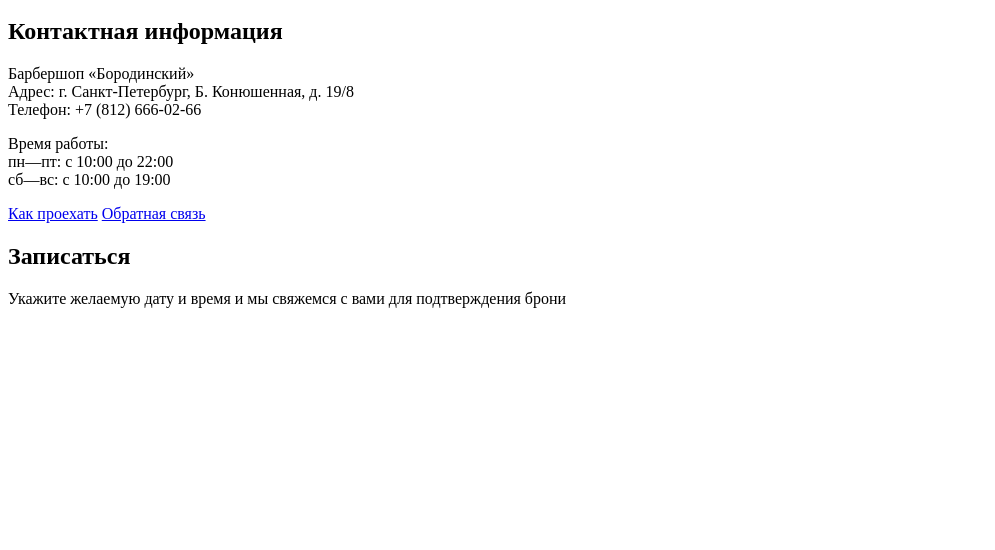
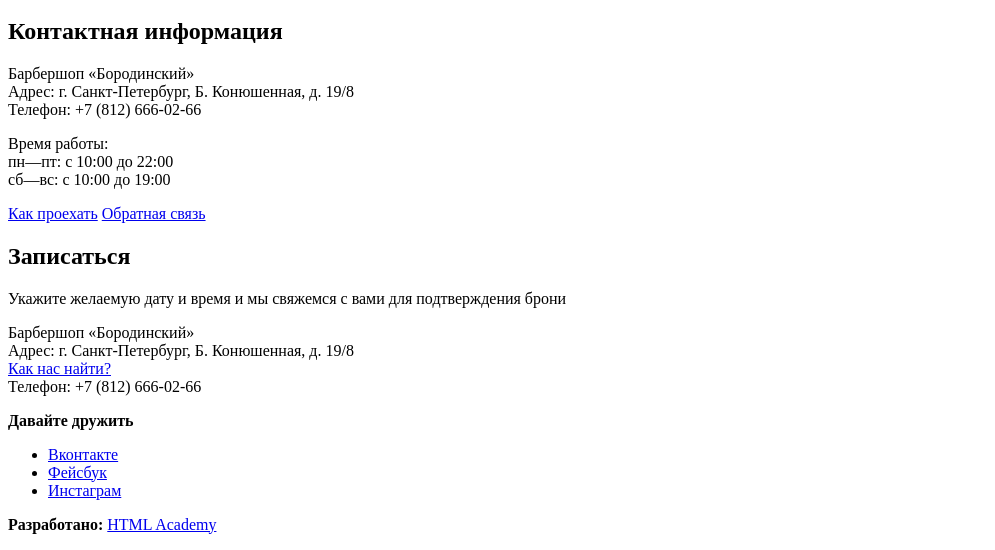
Before and after one commit to mrjack0209/barbershop, a plain HTML site: page index.html in a window 1280 px wide. Shown: the part 848-1398 px from the top of the page, without its empty margins (0-995 px from the left). Before the commit the page ends 1172 px from the top, so only its background shows below. Drawn offline with Linux system fonts and the light colour scheme.

Commit message:
добавлена секция footer.main-footer

```diff
--- a/index.html
+++ b/index.html
@@ -117,6 +117,30 @@
         <!-- /.Записаться -->
     </main>
 
+    <!-- FOOTER -->
+    <footer class="main-footer">
+        <p class="footer-contacts">
+            Барбершоп «Бородинский»<br>
+            Адрес: г. Санкт-Петербург, Б. Конюшенная, д. 19/8<br>
+            <a href="map.html">Как нас найти?</a><br>
+            Телефон: +7 (812) 666-02-66
+        </p>
+
+        <div class="footer-social">
+            <b>Давайте дружить</b>
+            <ul>
+                <li><a href="#" class="social-button">Вконтакте</a></li>
+                <li><a href="#" class="social-button">Фейсбук</a></li>
+                <li><a href="#" class="social-button">Инстаграм</a></li>
+            </ul>
+        </div>
+        <p class="footer-copyright">
+            <b>Разработано:</b>
+            <a href="#" class="button">HTML Academy</a>
+        </p>
+    </footer>
+    <!-- /.FOOTER -->
+
 
     <script src="js/main.js"></script>
 </body>
```
